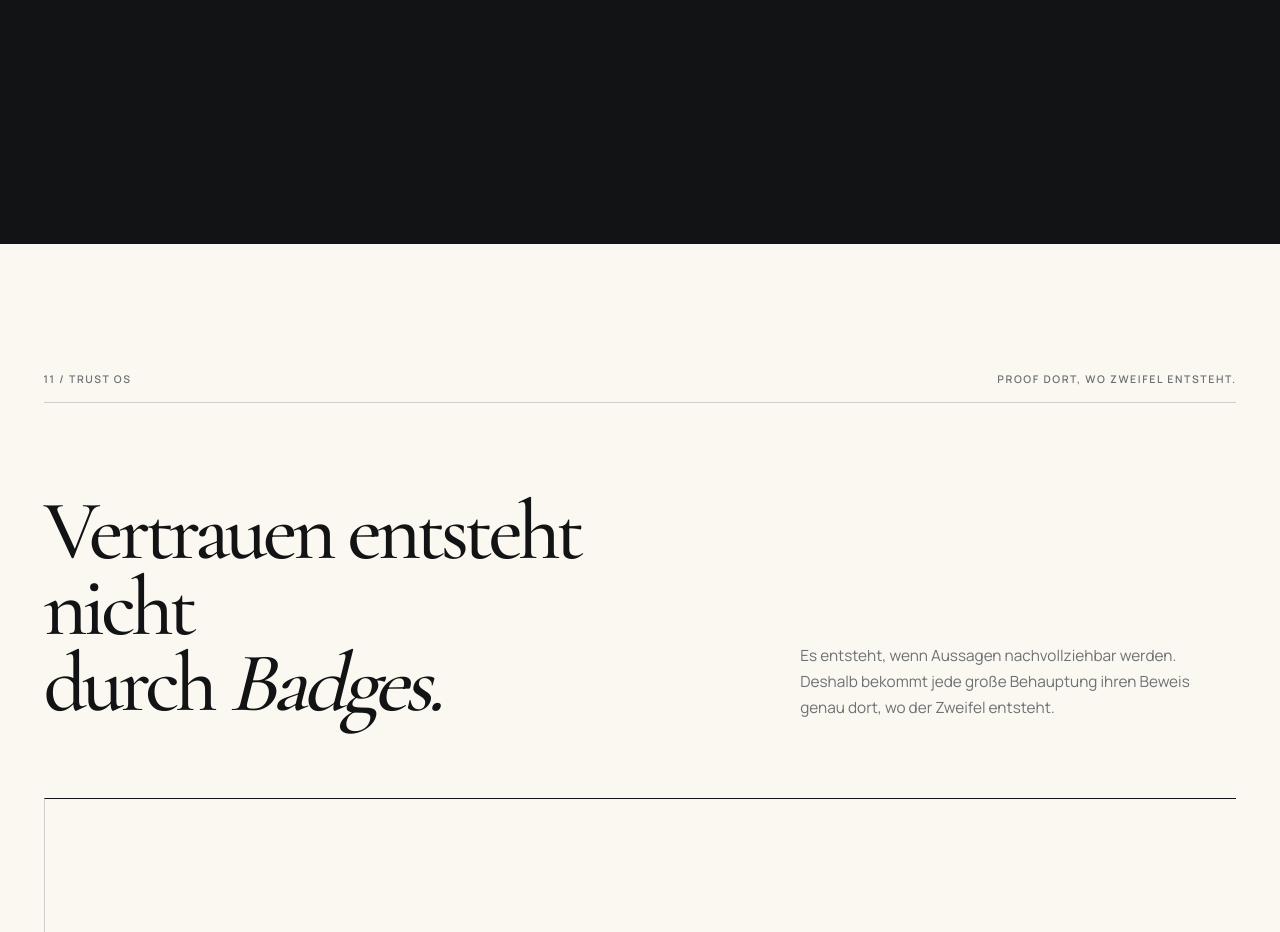
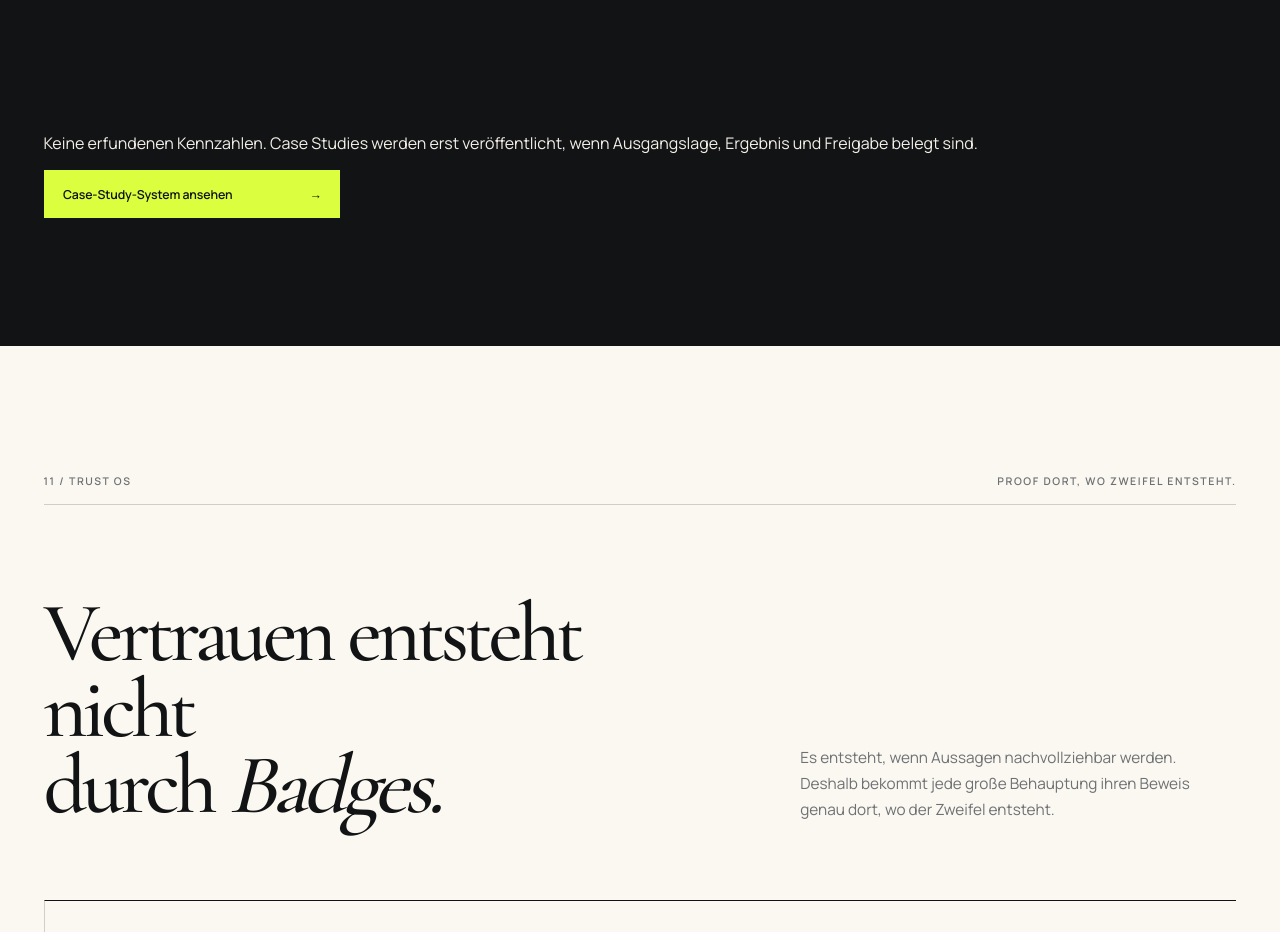
Before and after one commit to ravoeee-droid/MPP-Repo, a Next.js app: page / in a window 1280 px wide. Shown: the part 10240-11172 px from the top of the page. Built offline with nearby package versions, Linux system fonts and the light colour scheme.

Commit message:
Connect MPP Proof Engine to verified Case Study system

```diff
--- a/components/mpp/proof-triad.tsx
+++ b/components/mpp/proof-triad.tsx
@@ -50,6 +50,16 @@ export function ProofTriad() {
           </article>
         ))}
       </div>
+
+      <div className="proof__footer">
+        <p>
+          Keine erfundenen Kennzahlen. Case Studies werden erst veröffentlicht,
+          wenn Ausgangslage, Ergebnis und Freigabe belegt sind.
+        </p>
+        <a className="button button--primary" href="/case-studies">
+          Case-Study-System ansehen <span aria-hidden="true">→</span>
+        </a>
+      </div>
     </section>
   );
 }
```
